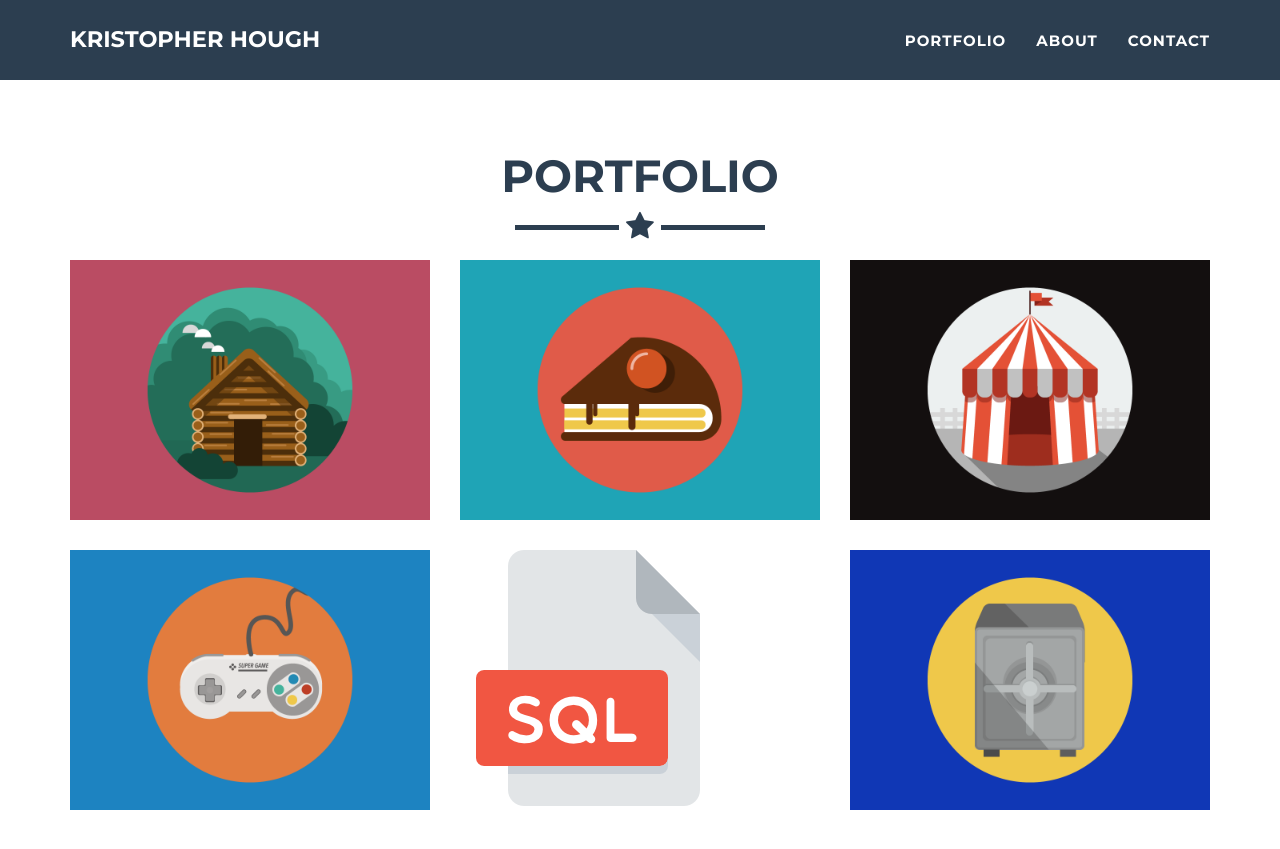
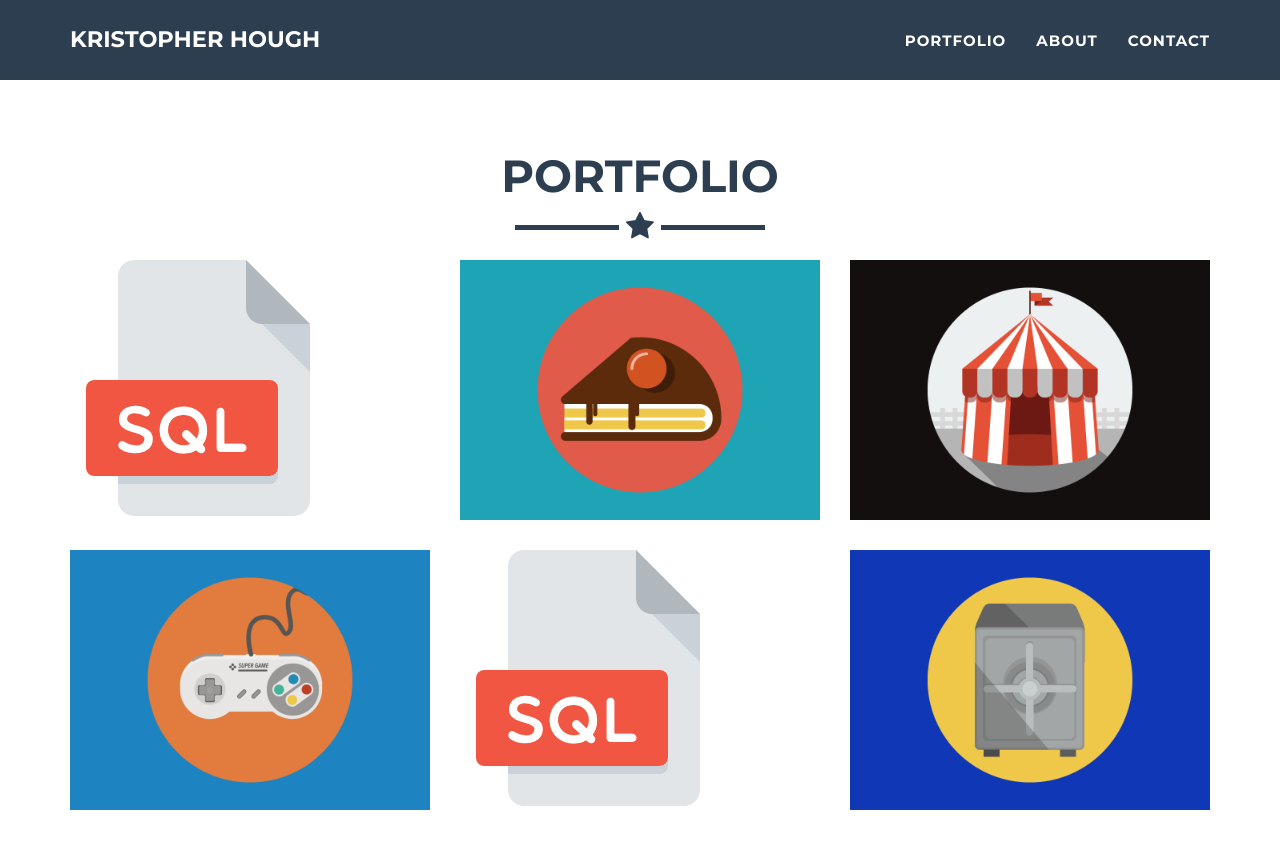
Before and after one commit to KristopherHough/kristopherhough.github.io, a Jekyll site: the page built from index.html, in a window 1280 px wide and 900 px high, scrolled down 762 px. Shown: the top 849 px of the window. Built offline with Jekyll 4.4.1, drawn with Linux system fonts in a browser that asks for light colours.

Commit message:
Testing update on github

```diff
--- a/_posts/2014-07-18-project-1.markdown
+++ b/_posts/2014-07-18-project-1.markdown
@@ -2,11 +2,11 @@
 layout: default
 modal-id: 1
 date: 2014-07-18
-img: cabin.png
+img: sql.png
 alt: image-alt
 project-date: April 2014
 client: Start Bootstrap
 category: Web Development
-description: Use this area of the page to describe your project. The icon above is part of a free icon set by <a href="https://sellfy.com/p/8Q9P/jV3VZ/">Flat Icons</a>. On their website, you can download their free set with 16 icons, or you can purchase the entire set with 146 icons for only $12!
+description: This is a test of updating on github.
 
 ---
```
